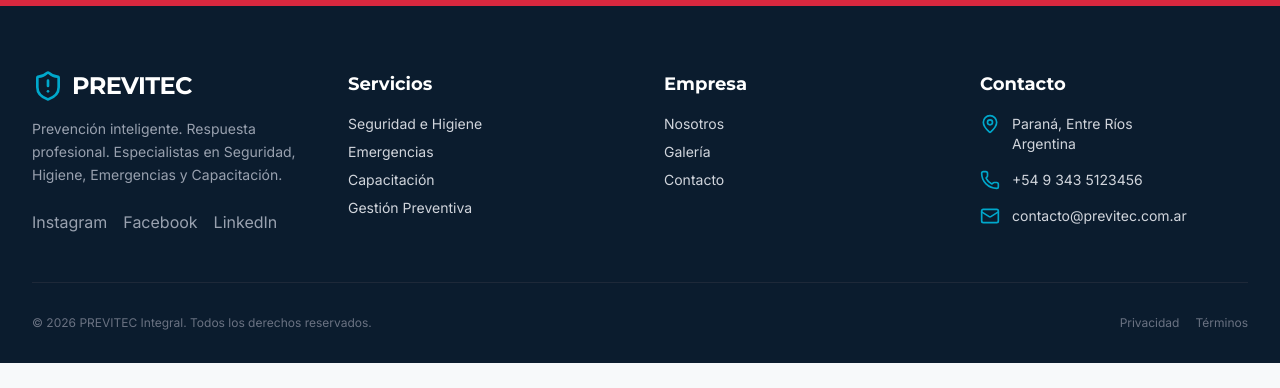
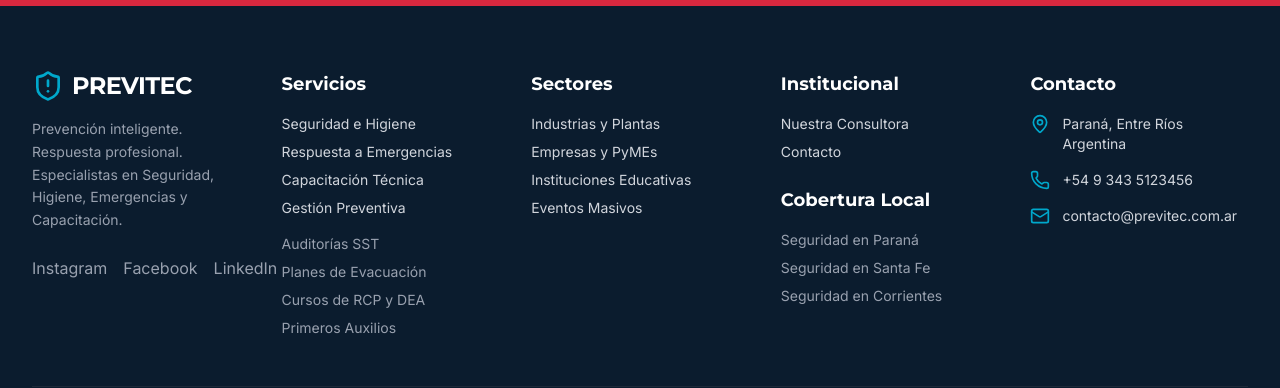
Before and after one commit to cerpconsultora-cmd/consultora2, a Next.js app: page / in a window 1280 px wide. Shown: the part 4315-4703 px from the top of the page. Before the commit the page ends 4678 px from the top, so only its background shows below. Built offline with nearby package versions, Linux system fonts and the light colour scheme; grey boxes are pictures that could not be loaded.

Commit message:
feat: internal linking via footer, sitemap, and robots.txt

```diff
--- /dev/null
+++ b/app/robots.ts
@@ -0,0 +1,11 @@
+import { MetadataRoute } from "next";
+
+export default function robots(): MetadataRoute.Robots {
+  return {
+    rules: {
+      userAgent: "*",
+      allow: "/",
+    },
+    sitemap: "https://previtec.com.ar/sitemap.xml",
+  };
+}
--- /dev/null
+++ b/app/sitemap.ts
@@ -0,0 +1,33 @@
+import { MetadataRoute } from "next";
+
+export default function sitemap(): MetadataRoute.Sitemap {
+  const baseUrl = "https://previtec.com.ar"; // Assuming this is or will be the final domain
+
+  const staticPages = [
+    "",
+    "/nosotros",
+    "/seguridad-higiene",
+    "/emergencias",
+    "/capacitacion",
+    "/gestion-preventiva",
+    "/contacto",
+    "/servicios/auditoria-sst",
+    "/servicios/planes-de-evacuacion",
+    "/capacitacion/curso-rcp",
+    "/capacitacion/primeros-auxilios",
+    "/sectores/industrias",
+    "/sectores/empresas",
+    "/sectores/escuelas",
+    "/sectores/eventos-masivos",
+    "/cobertura/parana",
+    "/cobertura/santa-fe",
+    "/cobertura/corrientes"
+  ];
+
+  return staticPages.map((route) => ({
+    url: `${baseUrl}${route}`,
+    lastModified: new Date(),
+    changeFrequency: route === "" ? "weekly" : "monthly",
+    priority: route === "" ? 1 : 0.8,
+  }));
+}
--- a/components/Footer.tsx
+++ b/components/Footer.tsx
@@ -5,10 +5,10 @@
   return (
     <footer className="bg-[#0b1c2e] text-gray-300 pt-16 pb-8">
       <div className="max-w-7xl mx-auto px-4 sm:px-6 lg:px-8">
-        <div className="grid grid-cols-1 md:grid-cols-2 lg:grid-cols-4 gap-12 mb-12">
+        <div className="grid grid-cols-1 md:grid-cols-2 lg:grid-cols-5 gap-8 mb-12">
 
           {/* Brand */}
-          <div className="space-y-4">
+          <div className="space-y-4 lg:col-span-1">
             <Link href="/" className="flex items-center gap-2">
               <ShieldAlert className="w-8 h-8 text-cian" />
               <span className="font-heading font-bold text-2xl tracking-tight text-white">
@@ -25,29 +25,49 @@
             </div>
           </div>
 
-          {/* Links */}
+          {/* Links Principales */}
           <div>
             <h3 className="font-heading font-bold text-white text-lg mb-4">Servicios</h3>
             <ul className="space-y-2 text-sm">
               <li><Link href="/seguridad-higiene" className="hover:text-cian transition-colors">Seguridad e Higiene</Link></li>
-              <li><Link href="/emergencias" className="hover:text-cian transition-colors">Emergencias</Link></li>
-              <li><Link href="/capacitacion" className="hover:text-cian transition-colors">Capacitación</Link></li>
+              <li><Link href="/emergencias" className="hover:text-cian transition-colors">Respuesta a Emergencias</Link></li>
+              <li><Link href="/capacitacion" className="hover:text-cian transition-colors">Capacitación Técnica</Link></li>
               <li><Link href="/gestion-preventiva" className="hover:text-cian transition-colors">Gestión Preventiva</Link></li>
+              <li className="pt-2"><Link href="/servicios/auditoria-sst" className="text-gray-400 hover:text-cian transition-colors">Auditorías SST</Link></li>
+              <li><Link href="/servicios/planes-de-evacuacion" className="text-gray-400 hover:text-cian transition-colors">Planes de Evacuación</Link></li>
+              <li><Link href="/capacitacion/curso-rcp" className="text-gray-400 hover:text-cian transition-colors">Cursos de RCP y DEA</Link></li>
+              <li><Link href="/capacitacion/primeros-auxilios" className="text-gray-400 hover:text-cian transition-colors">Primeros Auxilios</Link></li>
             </ul>
           </div>
 
-          {/* Company */}
+          {/* Sectores */}
           <div>
-            <h3 className="font-heading font-bold text-white text-lg mb-4">Empresa</h3>
+            <h3 className="font-heading font-bold text-white text-lg mb-4">Sectores</h3>
             <ul className="space-y-2 text-sm">
-              <li><Link href="/nosotros" className="hover:text-cian transition-colors">Nosotros</Link></li>
-              <li><Link href="/galeria" className="hover:text-cian transition-colors">Galería</Link></li>
+              <li><Link href="/sectores/industrias" className="hover:text-cian transition-colors">Industrias y Plantas</Link></li>
+              <li><Link href="/sectores/empresas" className="hover:text-cian transition-colors">Empresas y PyMEs</Link></li>
+              <li><Link href="/sectores/escuelas" className="hover:text-cian transition-colors">Instituciones Educativas</Link></li>
+              <li><Link href="/sectores/eventos-masivos" className="hover:text-cian transition-colors">Eventos Masivos</Link></li>
+            </ul>
+          </div>
+
+          {/* Cobertura & Empresa */}
+          <div>
+            <h3 className="font-heading font-bold text-white text-lg mb-4">Institucional</h3>
+            <ul className="space-y-2 text-sm">
+              <li><Link href="/nosotros" className="hover:text-cian transition-colors">Nuestra Consultora</Link></li>
               <li><Link href="/contacto" className="hover:text-cian transition-colors">Contacto</Link></li>
+            </ul>
+            <h3 className="font-heading font-bold text-white text-lg mt-6 mb-4">Cobertura Local</h3>
+            <ul className="space-y-2 text-sm">
+              <li><Link href="/cobertura/parana" className="text-gray-400 hover:text-cian transition-colors">Seguridad en Paraná</Link></li>
+              <li><Link href="/cobertura/santa-fe" className="text-gray-400 hover:text-cian transition-colors">Seguridad en Santa Fe</Link></li>
+              <li><Link href="/cobertura/corrientes" className="text-gray-400 hover:text-cian transition-colors">Seguridad en Corrientes</Link></li>
             </ul>
           </div>
 
           {/* Contact */}
-          <div>
+          <div className="lg:col-span-1">
             <h3 className="font-heading font-bold text-white text-lg mb-4">Contacto</h3>
             <ul className="space-y-4 text-sm">
               <li className="flex items-start gap-3">
```
